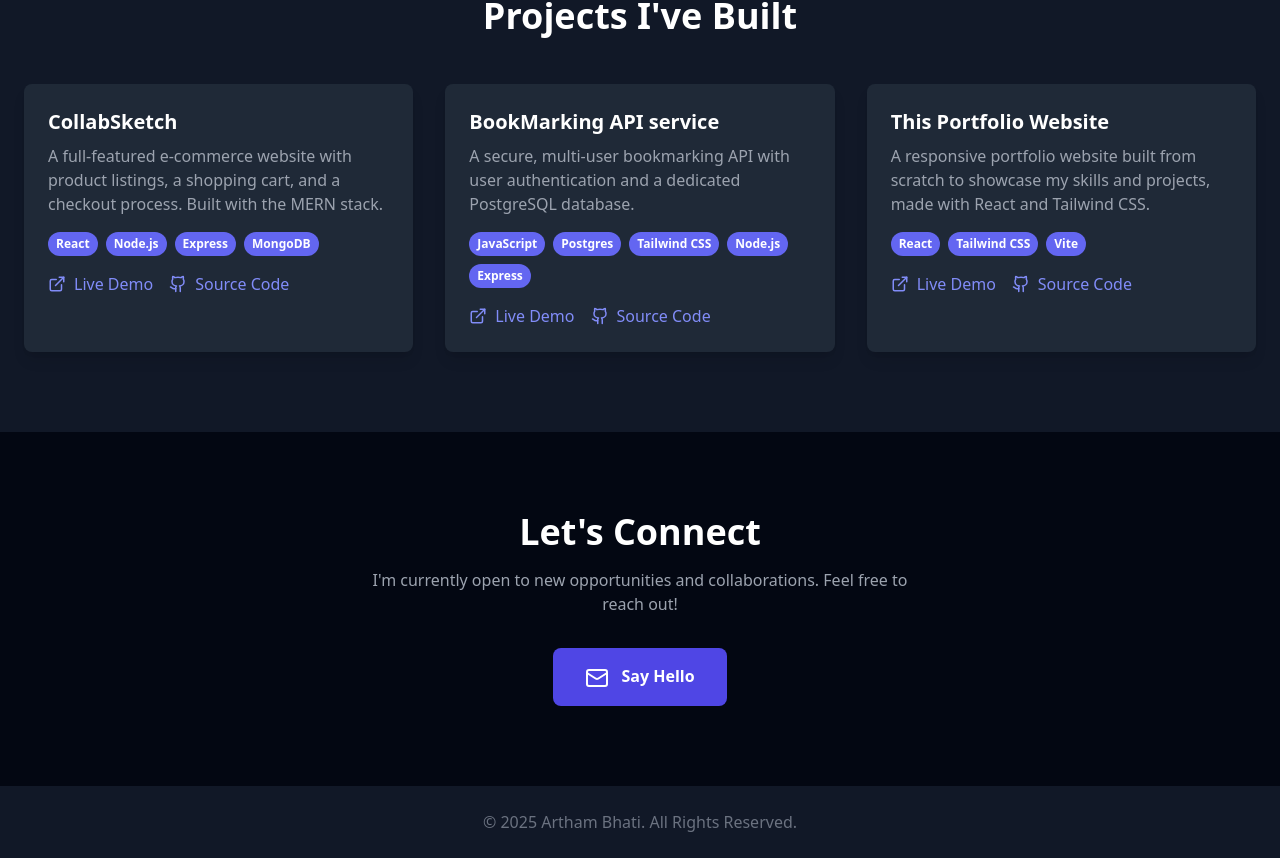
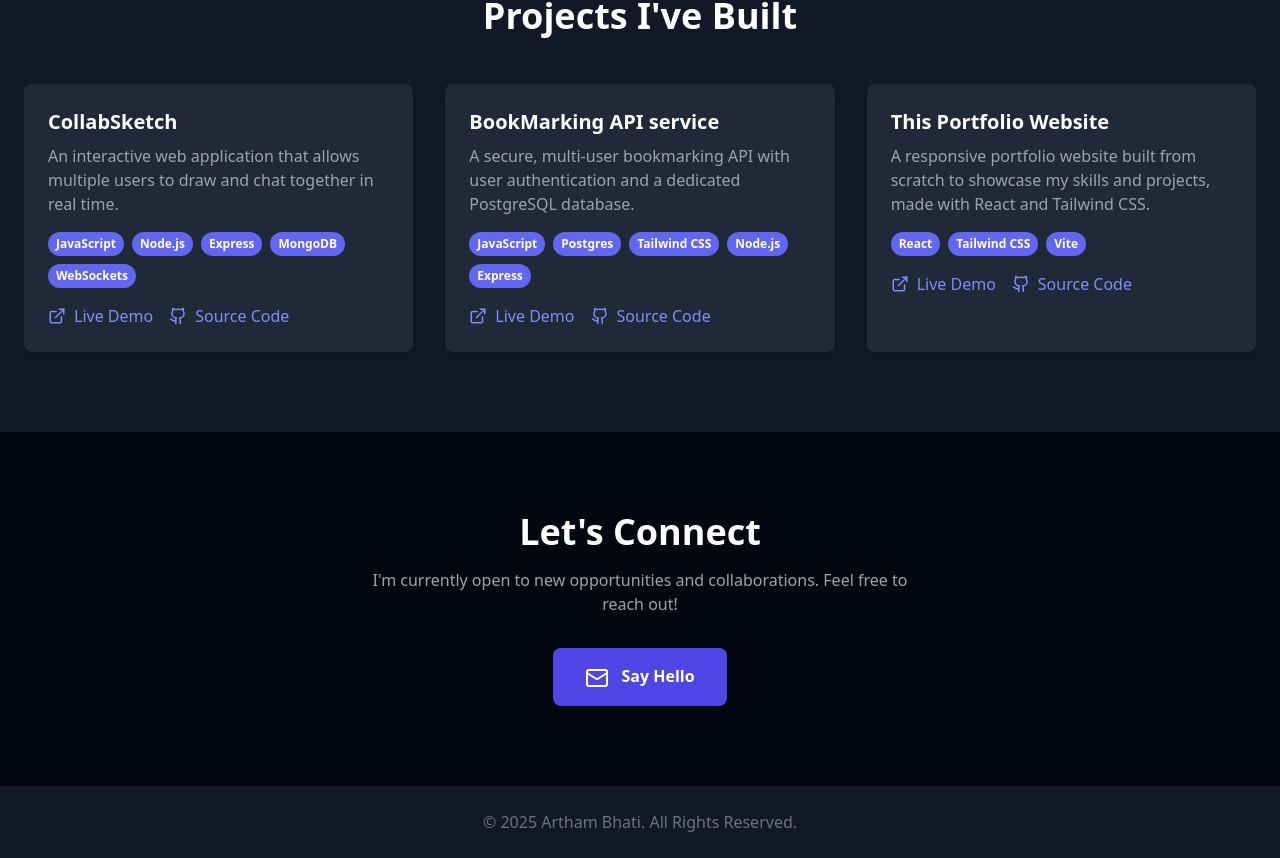
Before and after one commit to Artham001/React-Portfolio, a React (Vite) app: page / in a window 1280 px wide. Shown: the part 1348-2206 px from the top of the page. Built offline with nearby package versions, Linux system fonts and the light colour scheme.

Commit message:
changed project section

```diff
--- a/src/components/Contact.jsx
+++ b/src/components/Contact.jsx
@@ -10,7 +10,7 @@ function Contact() {
           I'm currently open to new opportunities and collaborations. Feel free to reach out!
         </p>
         <a
-          href="mailto:arham.bhati@gmail.com"
+          href="mailto:artham.1503@gmail.com"
           className="inline-block bg-indigo-600 text-white font-bold py-4 px-8 rounded-lg hover:bg-indigo-700 transition-transform transform hover:scale-105"
         >
            <Mail className="inline-block mr-2" /> Say Hello
--- a/src/components/Projects.jsx
+++ b/src/components/Projects.jsx
@@ -6,8 +6,8 @@ function Projects() {
   const projectsList = [
     {
       title: "CollabSketch",
-      description: "A full-featured e-commerce website with product listings, a shopping cart, and a checkout process. Built with the MERN stack.",
-      tags: ["React", "Node.js", "Express", "MongoDB"],
+      description: "An interactive web application that allows multiple users to draw and chat together in real time.",
+      tags: ["JavaScript", "Node.js", "Express", "MongoDB","WebSockets"],
       liveUrl: "https://collabsketch-lhw2.onrender.com", // Link to the live demo
       repoUrl: "https://github.com/Artham001/CollabSketch"  // Link to the GitHub repo
     },
```
